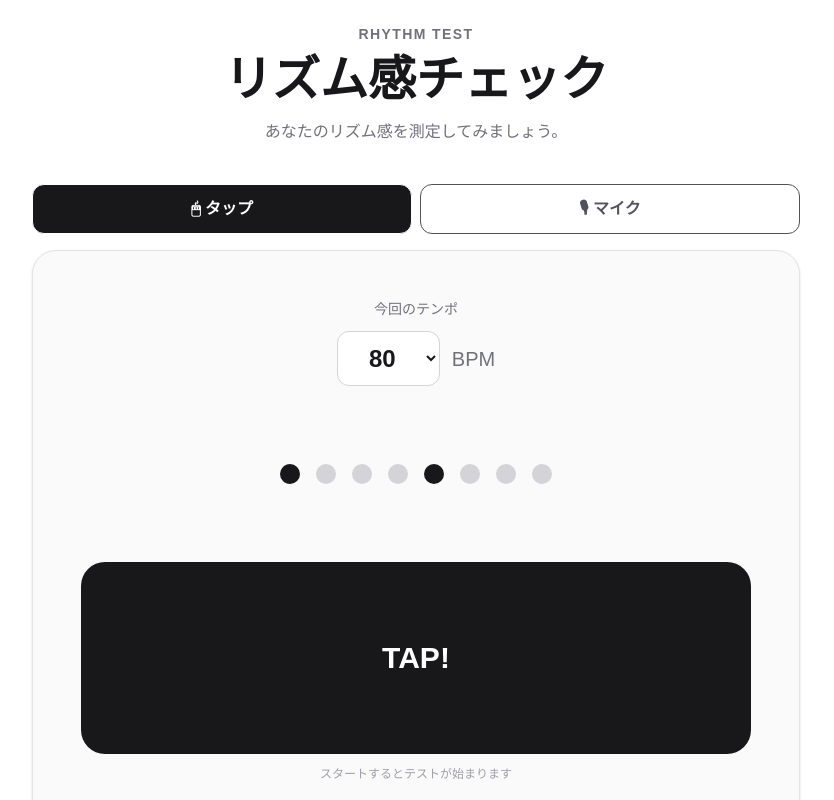
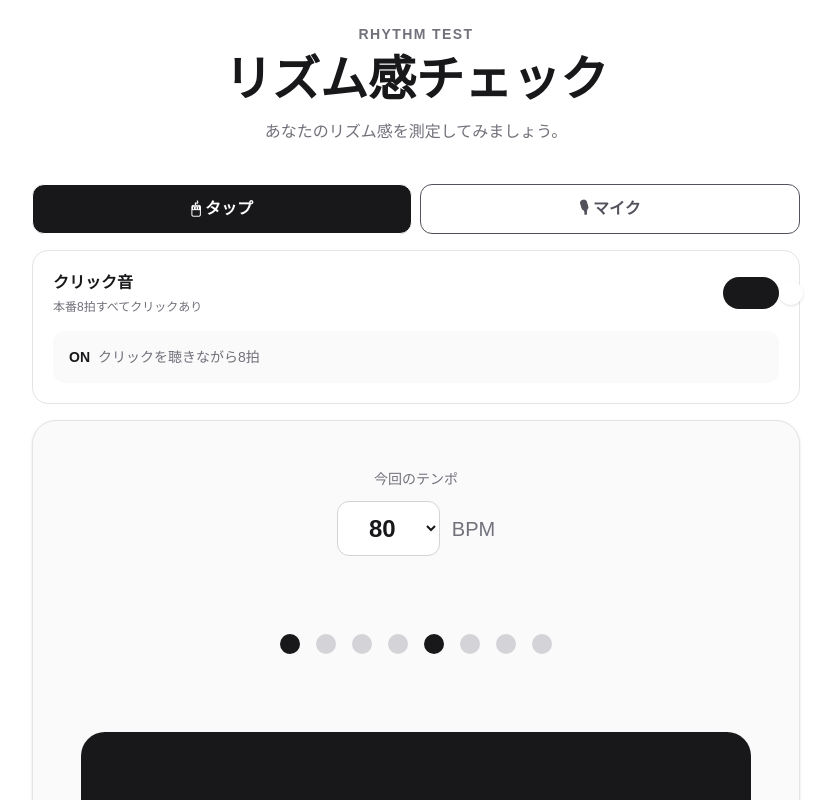
Before and after one commit to hythm-onkan/rhythm-test, a Next.js app: page / in a window 1280 px wide. Shown: the top 800 px of the page, without its empty margins (224-1058 px from the left). Built offline with nearby package versions, Linux system fonts and the light colour scheme.

Commit message:
クリック音ON/OFF機能を追加

```diff
--- a/app/page.tsx
+++ b/app/page.tsx
@@ -46,6 +46,10 @@ type Phase =
   | "finished";
 
 export default function Home() {
+  // ==========================================
+  // iframe高さ自動調整
+  // ==========================================
+
   useEffect(() => {
     notifyParentHeight();
 
@@ -62,8 +66,24 @@ export default function Home() {
       window.removeEventListener("load", notifyParentHeight);
     };
   }, []);
+
+  // ==========================================
+  // モード
+  // ==========================================
+
   const [mode, setMode] =
     useState<InputMode>("tap");
+
+  // ==========================================
+  // クリック音 ON / OFF
+  // ==========================================
+
+  const [clickEnabled, setClickEnabled] =
+    useState(true);
+
+  // ==========================================
+  // Phase
+  // ==========================================
 
   const [phase, setPhase] =
     useState<Phase>("idle");
@@ -178,6 +198,13 @@ export default function Home() {
 
   const bpmRef =
     useRef<number>(DEFAULT_BPM);
+
+  // ==========================================
+  // Click setting ref
+  // ==========================================
+
+  const clickEnabledRef =
+    useRef<boolean>(true);
 
   // ==========================================
   // Phase変更
@@ -190,6 +217,27 @@ export default function Home() {
       newPhase;
 
     setPhase(newPhase);
+  };
+
+  // ==========================================
+  // クリック音設定変更
+  // ==========================================
+
+  const handleClickEnabledChange = (
+    enabled: boolean
+  ) => {
+    // テスト中は変更不可
+    if (
+      phaseRef.current === "test" ||
+      phaseRef.current === "countIn"
+    ) {
+      return;
+    }
+
+    clickEnabledRef.current =
+      enabled;
+
+    setClickEnabled(enabled);
   };
 
   // ==========================================
@@ -635,19 +683,6 @@ export default function Home() {
   const calculateTimingScore = (
     averageAbsoluteError: number
   ) => {
-    /*
-     * 平均絶対誤差による採点
-     *
-     * 0ms   → 100点
-     * 15ms  → 約100点
-     * 30ms  → 約95点
-     * 50ms  → 約85点
-     * 75ms  → 約70点
-     * 100ms → 約50点
-     * 150ms → 約25点
-     * 200ms → 0点
-     */
-
     if (
       averageAbsoluteError <= 15
     ) {
@@ -803,7 +838,6 @@ export default function Home() {
         }
       }
 
-      // ±200ms以内のみ有効
       if (
         closestIndex !== -1 &&
         closestError <=
@@ -933,10 +967,6 @@ export default function Home() {
 
     // ========================================
     // 総合点
-    //
-    // タイミング 65%
-    // 安定度     15%
-    // 入力率     20%
     // ========================================
 
     const rawScore =
@@ -1039,8 +1069,6 @@ export default function Home() {
 
     lastInputTimeRef.current =
       0;
-      previousVolumeRef.current =
-  0;
 
     previousVolumeRef.current =
       0;
@@ -1122,6 +1150,10 @@ export default function Home() {
           (beatInterval /
             1000);
 
+      // ======================================
+      // プリカウントは常にクリックあり
+      // ======================================
+
       scheduleClick(
         audioTime,
         count === 0
@@ -1189,10 +1221,27 @@ export default function Home() {
         performanceTime
       );
 
+      // ======================================
+      // クリック音の設定
+      //
+      // ON
+      // → 8拍すべて鳴る
+      //
+      // OFF
+      // → 1〜4拍だけ鳴る
+      // → 5〜8拍は無音
+      // ======================================
+
+      const shouldPlayClick =
+        clickEnabledRef.current ||
+        i < 4;
+
+      if (shouldPlayClick) {
         scheduleClick(
           audioTime,
           i % 4 === 0
         );
+      }
     }
 
     // ========================================
@@ -1406,10 +1455,6 @@ const getRhythmDiagnosis = () => {
     const sd =
       standardDeviation ?? 999;
 
-  // ========================================
-  // 入力数が少ない
-  // ========================================
-
     if (inputCount <= 3) {
       return {
         title: "拍感トレーニング型",
@@ -1434,10 +1479,6 @@ const getRhythmDiagnosis = () => {
       };
     }
 
-  // ========================================
-  // 非常に高精度
-  // ========================================
-
     if (
       Math.abs(average) <= 15 &&
       stability >= 90 &&
@@ -1450,10 +1491,6 @@ const getRhythmDiagnosis = () => {
       };
     }
 
-  // ========================================
-  // 安定＋ほぼジャスト
-  // ========================================
-
     if (
       Math.abs(average) <= 20 &&
       stability >= 85 &&
@@ -1466,10 +1503,6 @@ const getRhythmDiagnosis = () => {
       };
     }
 
-  // ========================================
-  // 安定＋前ノリ
-  // ========================================
-
     if (
       average < -20 &&
       stability >= 85 &&
@@ -1482,10 +1515,6 @@ const getRhythmDiagnosis = () => {
       };
     }
 
-  // ========================================
-  // 安定＋後ノリ
-  // ========================================
-
     if (
       average > 20 &&
       stability >= 85 &&
@@ -1498,10 +1527,6 @@ const getRhythmDiagnosis = () => {
       };
     }
 
-  // ========================================
-  // 前ノリ傾向
-  // ========================================
-
     if (
       average <= -20 &&
       stability >= 75 &&
@@ -1514,10 +1539,6 @@ const getRhythmDiagnosis = () => {
       };
     }
 
-  // ========================================
-  // 後ノリ傾向
-  // ========================================
-
     if (
       average >= 20 &&
       stability >= 75 &&
@@ -1530,10 +1551,6 @@ const getRhythmDiagnosis = () => {
       };
     }
 
-  // ========================================
-  // タイミングのばらつき
-  // ========================================
-
     if (
       stability < 60 &&
       inputCount >= 6
@@ -1545,10 +1562,6 @@ const getRhythmDiagnosis = () => {
       };
     }
 
-  // ========================================
-  // 精度改善型
-  // ========================================
-
     if (
       Math.abs(average) > 70 &&
       inputCount >= 6
@@ -1560,10 +1573,6 @@ const getRhythmDiagnosis = () => {
       };
     }
 
-  // ========================================
-  // 標準
-  // ========================================
-
     if (
       stability >= 75 &&
       inputCount >= 6
@@ -1574,10 +1583,6 @@ const getRhythmDiagnosis = () => {
           "基本的なリズム感が身についてきています。拍を捉える力も比較的安定しています。次はテンポを変えても同じタイミングを維持できるように練習してみましょう。",
       };
     }
-
-  // ========================================
-  // デフォルト
-  // ========================================
 
     return {
       title: "リズムトレーニング型",
@@ -1601,7 +1606,9 @@ const getRhythmDiagnosis = () => {
     >
       <div className="w-full max-w-3xl">
 
-        {/* タイトル */}
+        {/* ===================================
+            タイトル
+        ==================================== */}
 
         <div className="text-center mb-10">
 
@@ -1619,7 +1626,9 @@ const getRhythmDiagnosis = () => {
 
         </div>
 
-        {/* モード選択 */}
+        {/* ===================================
+            モード選択
+        ==================================== */}
 
         {(phase === "idle" ||
           phase === "finished") && (
@@ -1657,11 +1666,92 @@ const getRhythmDiagnosis = () => {
           </div>
         )}
 
-        {/* メインカード */}
+        {/* ===================================
+            設定
+        ==================================== */}
+
+        {(phase === "idle" ||
+          phase === "finished") && (
+
+          <div className="rounded-2xl border border-zinc-200 bg-white p-5 mb-4">
+
+            <div className="flex items-center justify-between">
+
+              <div>
+
+                <p className="font-semibold">
+                  クリック音
+                </p>
+
+                <p className="text-xs text-zinc-500 mt-1">
+                  {clickEnabled
+                    ? "本番8拍すべてクリックあり"
+                    : "本番5〜8拍を無音にします"}
+                </p>
+
+              </div>
+
+              <button
+                type="button"
+                onClick={() =>
+                  handleClickEnabledChange(
+                    !clickEnabled
+                  )
+                }
+                aria-pressed={
+                  clickEnabled
+                }
+                className={`relative w-14 h-8 rounded-full transition-colors ${
+                  clickEnabled
+                    ? "bg-zinc-900"
+                    : "bg-zinc-300"
+                }`}
+              >
+
+                <span
+                  className={`absolute top-1 w-6 h-6 rounded-full bg-white shadow transition-transform ${
+                    clickEnabled
+                      ? "translate-x-7"
+                      : "translate-x-1"
+                  }`}
+                />
+
+              </button>
+
+            </div>
+
+            <div className="mt-4 rounded-xl bg-zinc-50 p-4">
+
+              <div className="flex items-center gap-2 text-sm">
+
+                <span className="font-semibold">
+                  {clickEnabled
+                    ? "ON"
+                    : "OFF"}
+                </span>
+
+                <span className="text-zinc-500">
+                  {clickEnabled
+                    ? "クリックを聴きながら8拍"
+                    : "4拍目までクリック → 5〜8拍は無音"}
+                </span>
+
+              </div>
+
+            </div>
+
+          </div>
+        )}
+
+        {/* ===================================
+            メインカード
+        ==================================== */}
 
         <div className="rounded-3xl border border-zinc-200 bg-zinc-50 p-8 sm:p-12 shadow-sm">
 
-          {/* BPM */}
+          {/* =================================
+              BPM
+          ================================== */}
 
           <div className="text-center">
 
@@ -1708,7 +1798,9 @@ const getRhythmDiagnosis = () => {
 
           </div>
 
-          {/* ビート表示 */}
+          {/* =================================
+              ビート表示
+          ================================== */}
 
           <div className="h-32 flex items-center justify-center my-6">
 
@@ -1755,12 +1847,25 @@ const getRhythmDiagnosis = () => {
 
                 </div>
 
-              </div>
+                {/* 無音区間表示 */}
+
+                {phase === "test" &&
+                  !clickEnabled && (
+
+                    <p className="text-center text-xs text-zinc-400 mt-5">
+                      5〜8拍目は無音です
+                    </p>
+
                   )}
 
               </div>
-
-          {/* TAPボタン */}
+            )}
+
+          </div>
+
+          {/* =================================
+              TAPボタン
+          ================================== */}
 
           {mode === "tap" &&
             phase !== "finished" && (
@@ -1794,7 +1899,11 @@ const getRhythmDiagnosis = () => {
                   {phase === "countIn"
                     ? "準備中。本番の1拍目からタップしてください"
                     : phase === "test"
+                    ? clickEnabled
                       ? "クリック音に合わせてタップしてください"
+                      : currentBeat >= 4
+                      ? "無音です。テンポを内部で感じてタップしてください"
+                      : "クリック音に合わせてタップしてください"
                     : "スタートするとテストが始まります"}
 
                 </p>
@@ -1802,7 +1911,9 @@ const getRhythmDiagnosis = () => {
               </div>
             )}
 
-          {/* マイク */}
+          {/* =================================
+              マイク
+          ================================== */}
 
           {mode === "mic" &&
             phase === "test" && (
@@ -1838,7 +1949,9 @@ const getRhythmDiagnosis = () => {
               </div>
             )}
 
-          {/* プリカウント */}
+          {/* =================================
+              プリカウント
+          ================================== */}
 
           {phase === "countIn" && (
 
@@ -1855,7 +1968,9 @@ const getRhythmDiagnosis = () => {
             </div>
           )}
 
-          {/* 本番 */}
+          {/* =================================
+              本番
+          ================================== */}
 
           {phase === "test" && (
 
@@ -1872,9 +1987,9 @@ const getRhythmDiagnosis = () => {
             </div>
           )}
 
-          {/* ===================================
+          {/* =================================
               結果
-          ==================================== */}
+          ================================== */}
 
           {phase === "finished" && (
 
@@ -1900,9 +2015,7 @@ const getRhythmDiagnosis = () => {
 
               </div>
 
-              {/* ===================================
-                  タイミング安定度
-              ==================================== */}
+              {/* タイミング安定度 */}
 
               {stabilityScore !== null && (
 
@@ -1973,7 +2086,6 @@ const getRhythmDiagnosis = () => {
                         </p>
 
                       </div>
-
                     )}
 
                   </div>
@@ -1985,9 +2097,7 @@ const getRhythmDiagnosis = () => {
                 </div>
               )}
 
-              {/* ===================================
-                  平均タイミング
-              ==================================== */}
+              {/* 平均タイミング */}
 
               {averageError !== null && (
 
@@ -2131,7 +2241,9 @@ const getRhythmDiagnosis = () => {
             </div>
           )}
 
-          {/* スタート */}
+          {/* =================================
+              スタート
+          ================================== */}
 
           {(phase === "idle" ||
             phase === "finished") && (
@@ -2151,7 +2263,9 @@ const getRhythmDiagnosis = () => {
             </button>
           )}
 
-          {/* 入力数 */}
+          {/* =================================
+              入力数
+          ================================== */}
 
           {(phase === "test" ||
             phase === "finished") && (
@@ -2171,7 +2285,9 @@ const getRhythmDiagnosis = () => {
 
         </div>
 
-        {/* 説明 */}
+        {/* ===================================
+            説明
+        ==================================== */}
 
         <p className="text-center text-xs text-zinc-400 mt-8">
 
```
Lines whose indentation alone changed are shown as unchanged.
